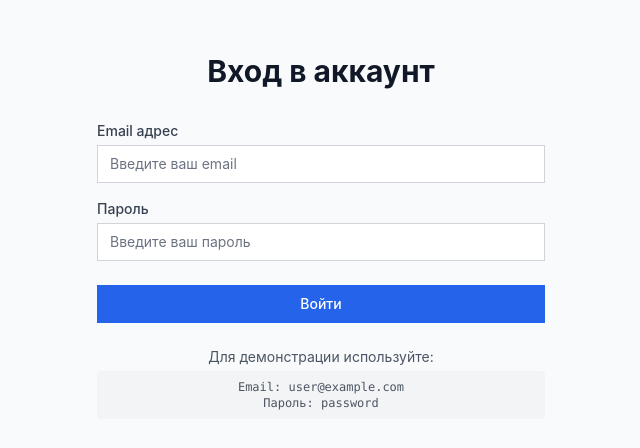
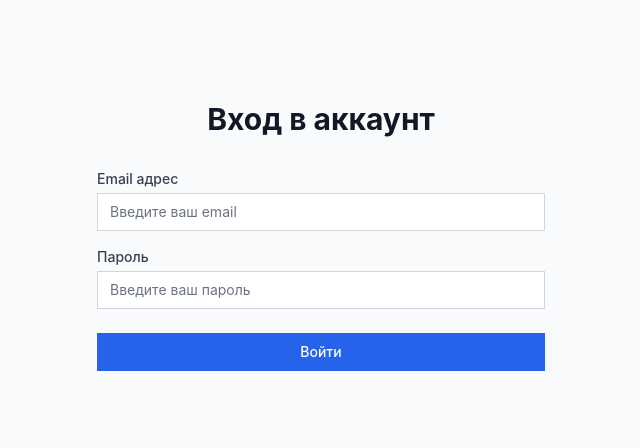
Before and after one commit to tw1nflame/chat-langchain, a Next.js app in the folder frontend/: page / in a window 1280 px wide. Shown: the part 176-624 px from the top of the page, without its empty margins (319-959 px from the left). Built offline with nearby package versions, Linux system fonts and the light colour scheme; no server answers.

Commit message:
deleted demo creds from frontend

```diff
--- a/frontend/src/components/LoginPage.jsx
+++ b/frontend/src/components/LoginPage.jsx
@@ -135,14 +135,6 @@ function LoginPage({ onLogin, onSwitchToRegister }) {
             </button>
           </div>
 
-          <div className="text-center text-sm text-gray-600">
-            <p>Для демонстрации используйте:</p>
-            <p className="font-mono text-xs bg-gray-100 p-2 rounded mt-1">
-              Email: user@example.com
-              <br />
-              Пароль: password
-            </p>
-          </div>
         </form>
       </div>
     </div>
```
